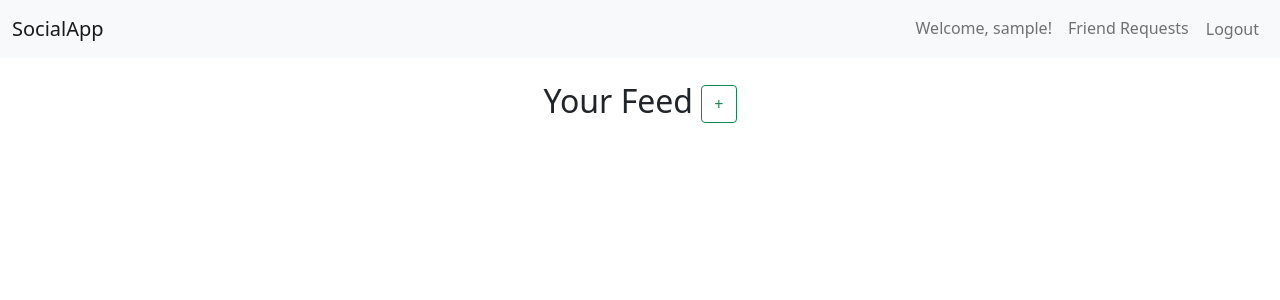
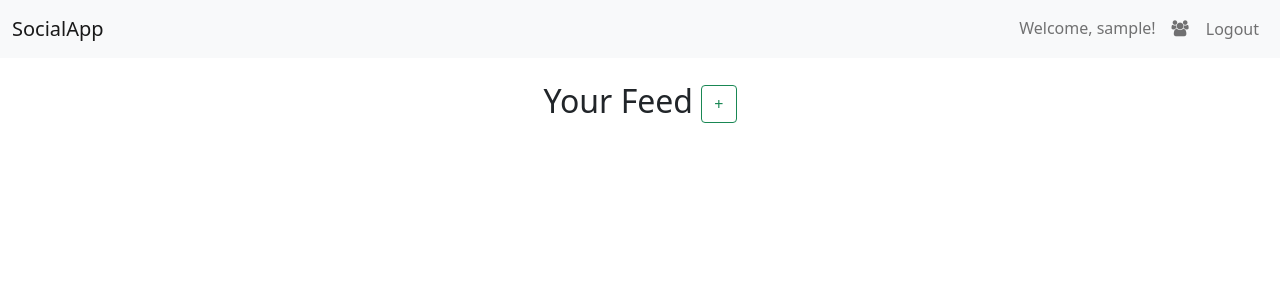
Before and after one commit to rixyz/django-social-app, a Django app: page /home/ in a window 1280 px wide. Shown: the top 300 px of the page. Run offline with Django 5.2, Linux system fonts and the light colour scheme; the visitor is signed in with stand-in values (Sample User, id 1); data that the repository does not hold is empty.

Commit message:
font awesome icon

```diff
--- a/post/templates/post/base.html
+++ b/post/templates/post/base.html
@@ -10,17 +10,20 @@
       href="https://cdn.jsdelivr.net/npm/bootstrap@5.1.3/dist/css/bootstrap.min.css"
       rel="stylesheet"
     />
+    <link
+      href="https://maxcdn.bootstrapcdn.com/font-awesome/4.7.0/css/font-awesome.min.css"
+      rel="stylesheet"
+      integrity="sha384-wvfXpqpZZVQGK6TAh5PVlGOfQNHSoD2xbE+QkPxCAFlNEevoEH3Sl0sibVcOQVnN"
+      crossorigin="anonymous"
+    />
     <script src="https://cdn.jsdelivr.net/npm/bootstrap@5.1.3/dist/js/bootstrap.bundle.min.js"></script>
     <script src="https://code.jquery.com/jquery-3.6.0.min.js"></script>
   </head>
   <body>
     <header>{% include 'post/navbar.html'%}</header>
 
-    <main class="container mt-4">
-      {% block content %}{% endblock %}
-    </main>
+    <main class="container mt-4">{% block content %}{% endblock %}</main>
 
     {% block script %}{% endblock %}
-
   </body>
 </html>
--- a/post/templates/post/detail.html
+++ b/post/templates/post/detail.html
@@ -14,7 +14,7 @@
       <button
       class="like-button btn btn-sm btn-primary {% if post|liked_by:user %} active{% endif %}"
       data-post-id="{{ post.id }}">
-      Like (<span class="likes-count">{{ post.likes.count }}</span>)
+      <i class="fa fa-thumbs-up"></i> (<span class="likes-count">{{ post.likes.count }}</span>)
       </button>
       <small class="text-muted">{{ post.created_at|date:"F d, Y" }}</small>
     </div>
--- a/post/templates/post/navbar.html
+++ b/post/templates/post/navbar.html
@@ -12,7 +12,7 @@
                     </li>
                     <li class="nav-item">
                         <a class="nav-link position-relative" href="#" id="friendRequestBtn" data-bs-toggle="modal" data-bs-target="#friendRequestModal">
-                            Friend Requests
+                            <i class="fa fa-group"></i>
                             <span class="position-absolute top-0 start-100 translate-middle badge rounded-pill bg-danger d-none" id="friendRequestBadge">
                                 <span id="friendRequestCount">0</span>
                                 <span class="visually-hidden">unread messages</span>
--- a/post/templates/post/post_template.html
+++ b/post/templates/post/post_template.html
@@ -1,10 +1,10 @@
 {% load post_extras %}
 {% for post in posts %}
-<div class="card">
+<div class="card mb-3">
   <div class="card-header">
     <img
       src="{{ post.author.profile_picture.url }}"
-      alt="Profile picture"
+      alt="{{post.author.username}}'s profile picture"
       class="rounded-circle me-2"
       style="width: 30px; height: 30px"
     />
@@ -23,10 +23,10 @@
     <button
     class="like-button btn btn-sm btn-primary {% if post|liked_by:user %} active{% endif %}"
     data-post-id="{{ post.id }}">
-    Like (<span class="likes-count">{{ post.likes.count }}</span>)
+    <i class="fa fa-thumbs-up"></i> (<span class="likes-count">{{ post.likes.count }}</span>)
     </button>
     <a href="{% url 'post-detail' post.id %}" class="btn btn-sm btn-secondary">
-      Comment
+      <i class="fa fa-comment"></i>
     </a>
     <div class="comments-section mt-3">
       {% if post.comments.all %}
```
